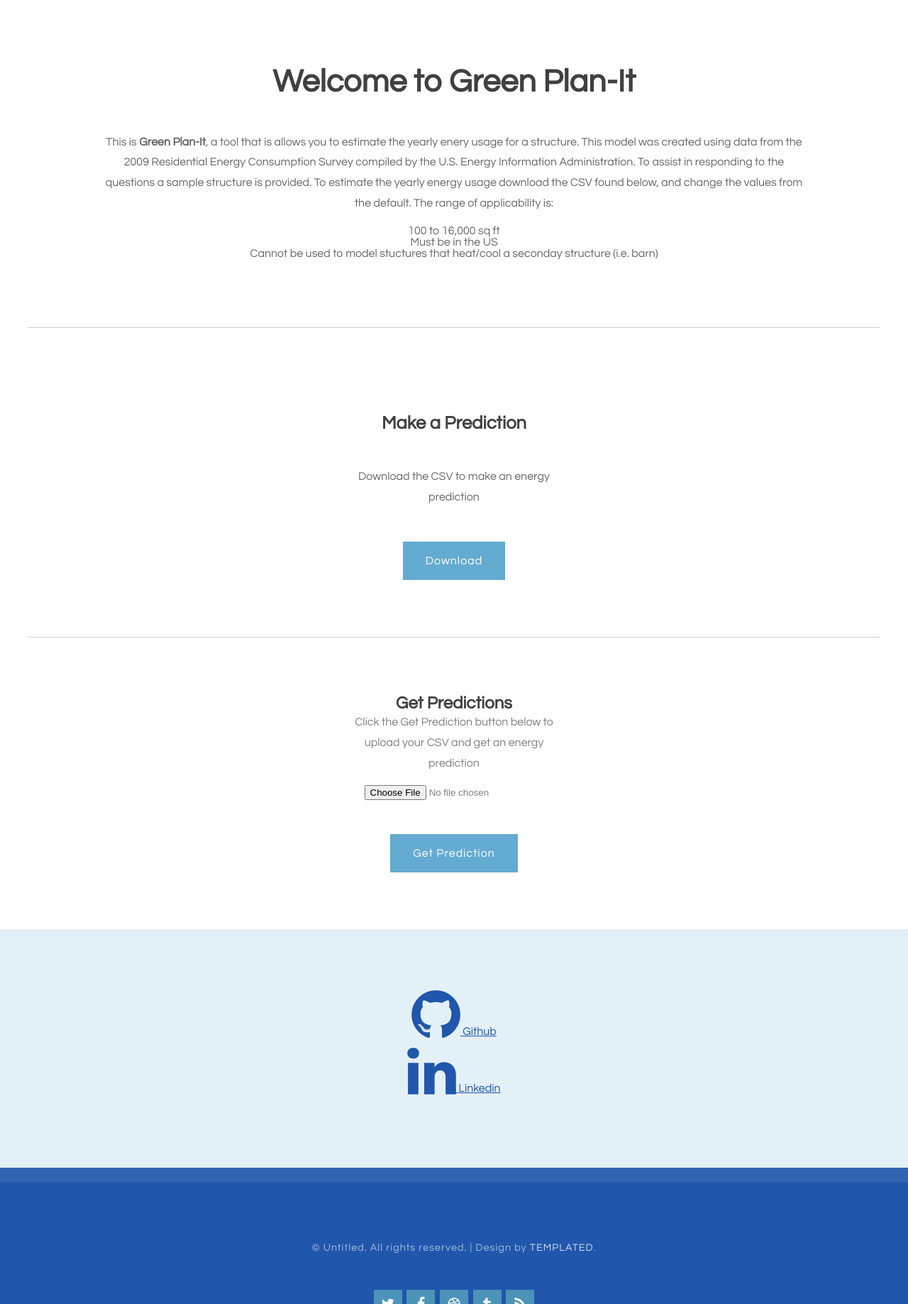
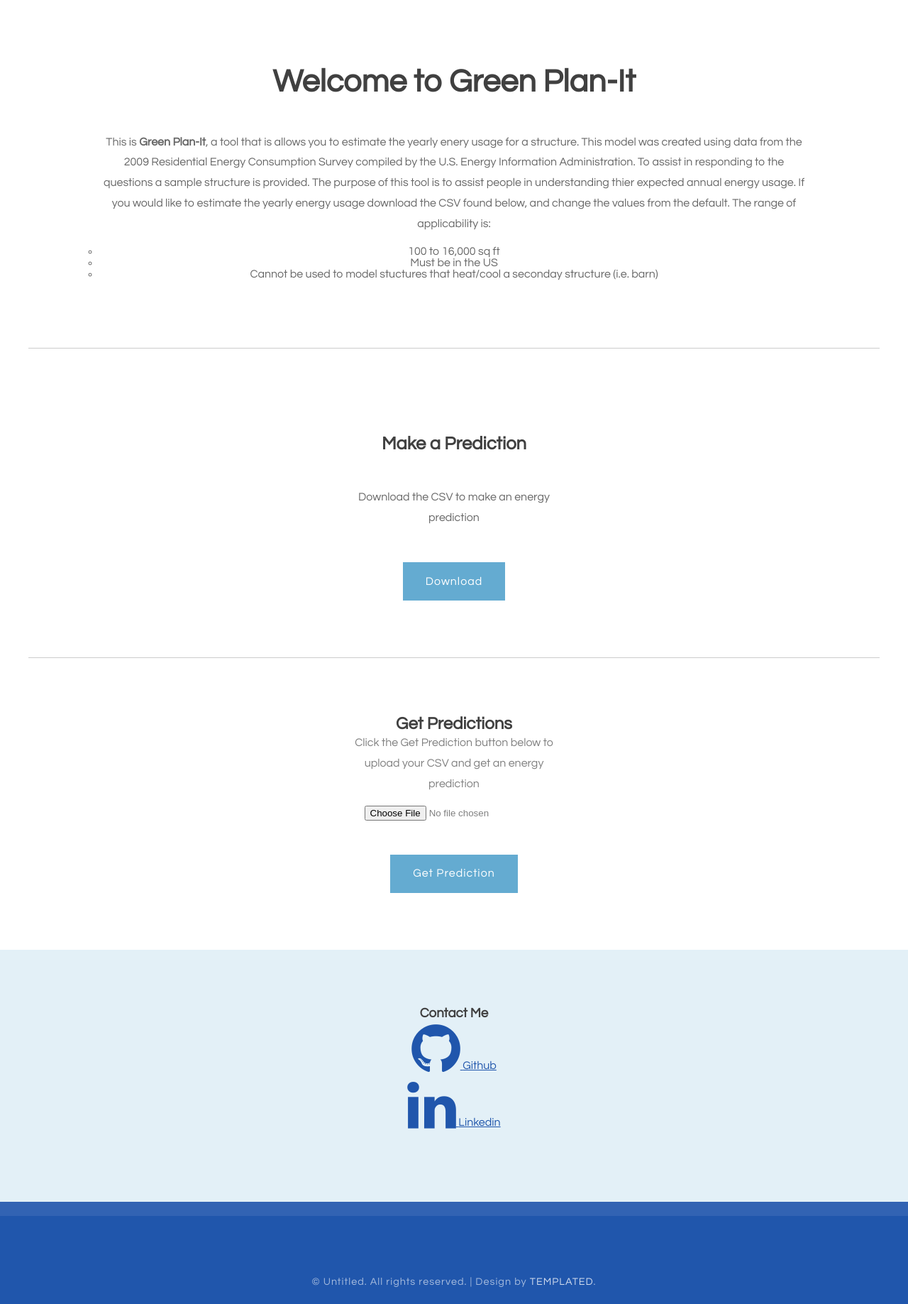
Before and after one commit to rlenaha2/Green-Plan-It, a Flask app: page / in a window 1280 px wide. Shown: the part 988-2825 px from the top of the page at 71% size. Run offline with Flask 2, Linux system fonts and the light colour scheme; parts of the project's set-up code (start-up, migrations or seed data) failed here and were passed over; some libraries are stand-ins or nearby versions.

Commit message:
Updated website

```diff
--- a/website/templates/index.html
+++ b/website/templates/index.html
@@ -35,7 +35,7 @@ $(function() {
                 console.log('Success!');
 								var result = data.pred[0]*(0.000293071069);
 								var roundedResult = result.toFixed(2);
-		$("#results").html("<strong>Your Energy Prediction is: "+data.pred[0]+" BTU"+" (or "+roundedResult+" kWh</strong>")
+		$("#results").html("<strong>Your Energy Prediction is: "+data.pred[0]+" BTU"+" (or "+roundedResult+" kWh</strong>)")
             },
         });
     });
@@ -67,9 +67,9 @@ $(function() {
 		<div id="menu">
 			<ul>
 				<li class="active"><a href="#" accesskey="1" title="">Homepage</a></li>
-				<li><a href="#" accesskey="2" title="">Energy Calculator</a></li>
-				<li><a href="#" accesskey="3" title="">About Me</a></li>
-				<li><a href="#" accesskey="4" title="">Contact Me</a></li>
+				<li><a href="#calculator" accesskey="2" title="">Energy Calculator</a></li>
+				<li><a href="#about_me" accesskey="3" title="">About Me</a></li>
+				<li><a href="#contact_me" accesskey="4" title="">Contact Me</a></li>
 			</ul>
 		</div>
 	</div>
@@ -83,10 +83,11 @@ $(function() {
 		</div>
 		<p>This is <strong>Green Plan-It</strong>, a tool that is allows you to estimate the yearly enery usage for a structure.  This model was created using data from the 2009 Residential Energy Consumption Survey compiled by the U.S. Energy Information Administration.  To assist in responding to the questions a sample structure is provided.
 
-  To estimate the yearly energy usage download the CSV found below, and change the values from the default.  The range of applicability is:<ul>
+		The purpose of this tool is to assist people in understanding thier expected annual energy usage.  If you would like to estimate the yearly energy usage download the CSV found below, and change the values from the default.  The range of applicability is:<ul style="list-style-type:circle">
 <li>100 to 16,000 sq ft</li>
 <li>Must be in the US</li>
 <li>Cannot be used to model stuctures that heat/cool a seconday structure (i.e. barn)</li>
+		</ul>
   </p>
 	</div>
 	<div id="three-column" class="container">
@@ -121,14 +122,19 @@ $(function() {
 
 <!-- Contact Section -->
 <div id="footer">
+	<h3 id=contact_me>Contact Me</h3>
 	<div class="container">
 		<!-- Text I added -->
                 <div class="row">
+			<!--
 			<div class="col-lg-8 mx-auto">
+			-->
+			<div class="larger-12 columns">
+				<div class="panel">
+
 			        	<ul class="list-inline banner-social-buttons">
 			 	        	<li class="list-inline-item">
 				          		<a href="https://github.com/rlenaha2" class="btn btn-default btn-lg">
-
 								<i class="fa fa-github fa-5x"></i>
 								<span class="network-name">Github<span>
 					         	</a>
@@ -142,6 +148,7 @@ $(function() {
 				         	</li>
 
 			        	</ul>
+		        	</div>
 			</div>
 		</div>
 	</div>
```
Lines whose indentation alone changed are shown as unchanged.
